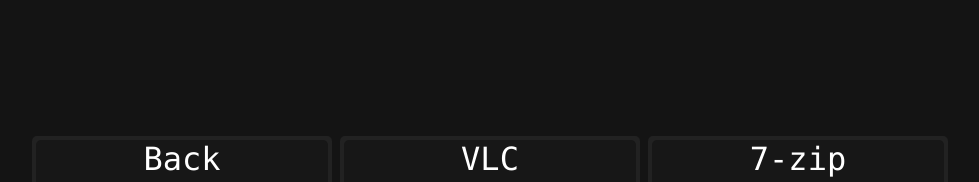
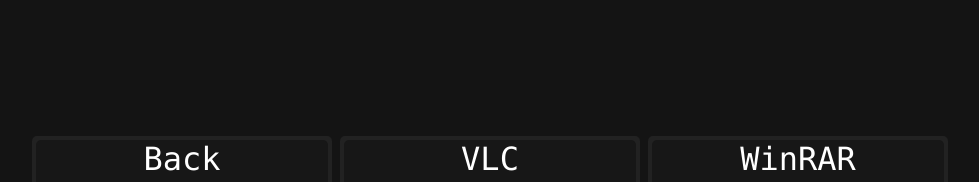
Before and after one commit to JimmyBinoculars/site, a plain HTML site: page portable/page4/index.html in a window 1280 px wide. Shown: the top 182 px of the page, without its empty margins (147-1126 px from the left). Drawn offline with Linux system fonts and the light colour scheme.

Commit message:
Update index.html

```diff
--- a/portable/page4/index.html
+++ b/portable/page4/index.html
@@ -34,7 +34,7 @@
         <div class="portfolio-border"></div>
         <div class="portfolio-content">
           <div class="portfolio-title">
-            7-zip
+            WinRAR
           </div>
           <div class="portfolio-icon">📂</div>
         </div>
```
